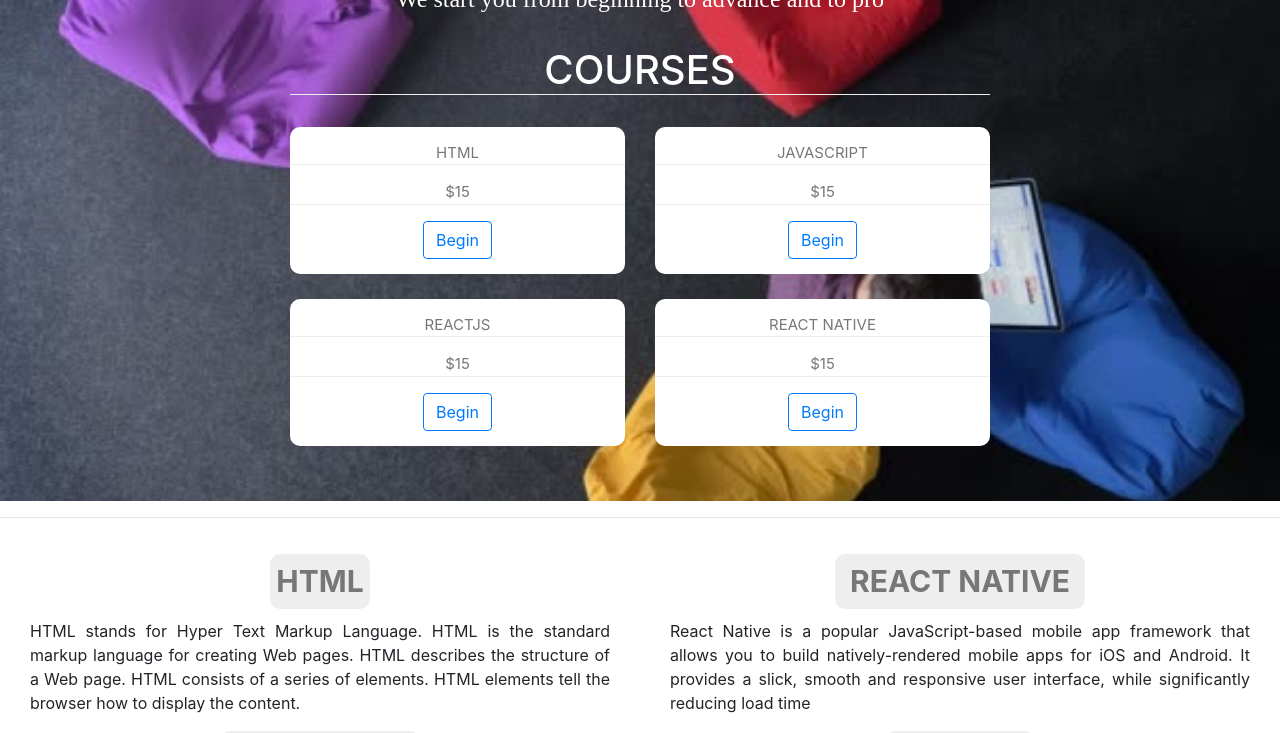
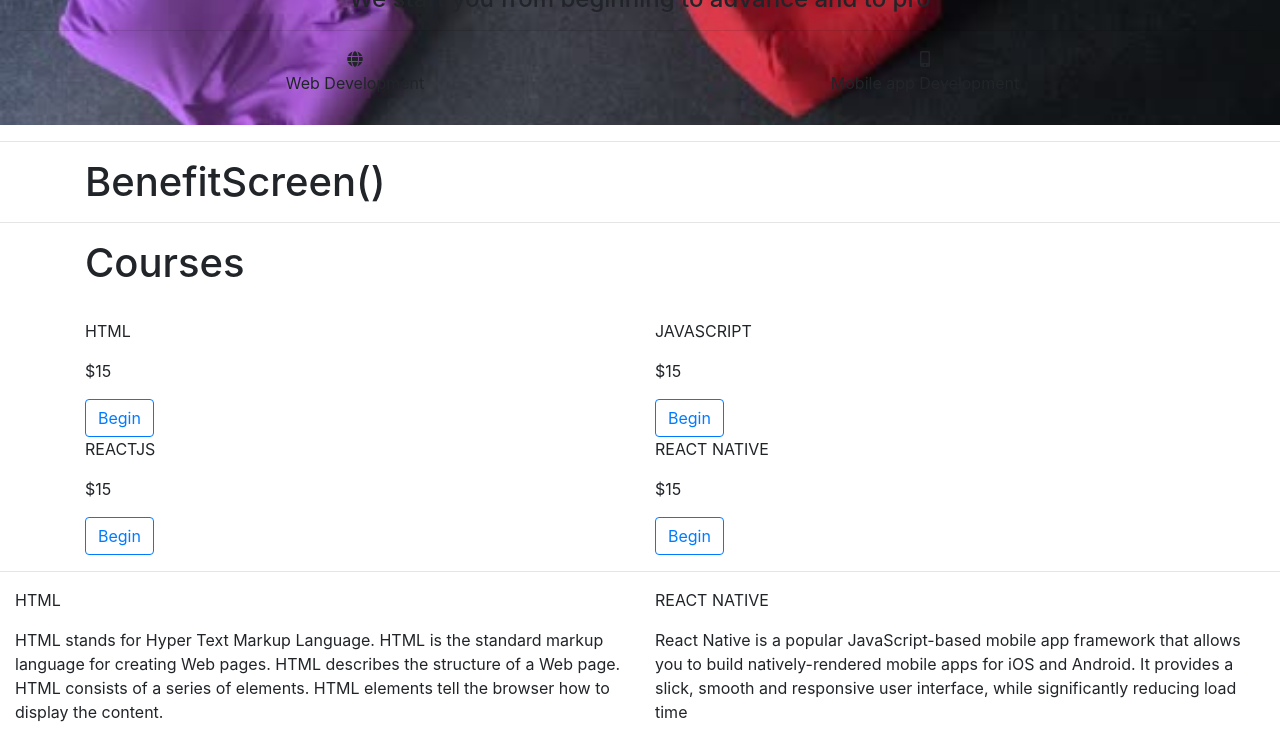
Before and after one commit to YakubuAmidu/Intelligentcoding, a React (Create React App) app: page / in a window 1280 px wide. Shown: the part 200-933 px from the top of the page. Built offline with nearby package versions, Linux system fonts and the light colour scheme; a web font is replaced by a local one.

Commit message:
Commiting changes

```diff
--- a/src/components/App.css
+++ b/src/components/App.css
@@ -64,15 +64,6 @@
   }
 }
 
-.Contact-screen {
-  padding-top: 20px;
-  padding-bottom: 40px;
-}
-
-.Connect-header {
-  margin-bottom: 20px;
-}
-
 .HomeScreen-section {
   background-image: url(../assets/backgroundImage.png);
   background-position: top;
@@ -82,117 +73,3 @@
   text-align: center;
   padding-top: 30px;
 }
-
-.Header-primary {
-  max-width: 700px;
-  margin: 0 auto;
-}
-
-.Header-primary-main {
-  font-family: "Bebas Neue", cursive;
-  color: #fff;
-}
-
-.Header-primary-sub {
-  font-family: "Bebas Neue", cursive;
-  color: #fff;
-}
-
-.Header-courses {
-  color: #fff;
-  text-transform: uppercase;
-  border-bottom: 1px solid #eee;
-}
-
-.Header-skills {
-  border-radius: 10px;
-  background-color: #fff;
-  color: #777;
-  margin-bottom: 25px;
-  padding-top: 15px;
-  padding-bottom: 15px;
-}
-
-.Header-skills:hover {
-  background-color: green;
-  color: #fff;
-}
-
-.Skills {
-  text-transform: uppercase;
-  font-size: 15px;
-  border-bottom: 1px solid #eee;
-}
-
-.Price {
-  border-bottom: 1px solid #eee;
-  font-size: 15px;
-}
-
-.Contact-screen {
-  text-align: center;
-}
-
-.InfoScreen-section {
-  text-align: center;
-  padding-top: 20px;
-}
-
-.Info-icons {
-  text-align: center;
-  padding-left: 15px;
-  padding-right: 15px;
-}
-
-.html {
-  color: #777;
-  font-size: 30px;
-  font-weight: bold;
-  width: 100px;
-  margin: 0 auto;
-  border-radius: 10px;
-  background-color: #eee;
-  padding-top: 5px;
-  padding-bottom: 5px;
-}
-
-.reactnative {
-  color: #777;
-  font-size: 30px;
-  font-weight: bold;
-  width: 250px;
-  margin: 0 auto;
-  border-radius: 10px;
-  background-color: #eee;
-  padding-top: 5px;
-  padding-bottom: 5px;
-}
-
-.bootstrap {
-  color: #777;
-  font-size: 30px;
-  font-weight: bold;
-  width: 200px;
-  margin: 0 auto;
-  border-radius: 10px;
-  background-color: #eee;
-  padding-top: 5px;
-  padding-bottom: 5px;
-}
-
-.flexbox {
-  color: #777;
-  font-size: 30px;
-  font-weight: bold;
-  width: 150px;
-  margin: 0 auto;
-  border-radius: 10px;
-  background-color: #eee;
-  padding-top: 5px;
-  padding-bottom: 5px;
-}
-
-.Info-paragraph {
-  text-align: justify;
-  margin-top: 10px;
-}
--- a/src/components/App.js
+++ b/src/components/App.js
@@ -1,5 +1,7 @@
 import React, { Component } from "react";
 import HomeScreen from "../screens/HomeScreen";
+import BenefitScreen from "../screens/BenefitScreen";
+import SkillScreen from "../screens/SkillScreen";
 import AboutScreen from "../screens/AboutScreen";
 import ContactScreen from "../screens/ContactScreen";
 import InfoScreen from "../screens/InfoScreen";
@@ -12,6 +14,10 @@ class App extends Component {
         <Header />
         <HomeScreen />
         <hr />
+        <BenefitScreen />
+        <hr />
+        <SkillScreen />
+        <hr />
         <InfoScreen />
         <hr />
         <AboutScreen />
--- /dev/null
+++ b/src/screens/BenefitScreen.js
@@ -0,0 +1,12 @@
+import React from "react";
+import { Container } from "react-bootstrap";
+
+const BenefitScreen = () => {
+  return (
+    <Container>
+      <h1>BenefitScreen()</h1>
+    </Container>
+  );
+};
+
+export default BenefitScreen;
--- a/src/screens/ContactScreen.js
+++ b/src/screens/ContactScreen.js
@@ -1,11 +1,12 @@
 import React from "react";
+import { Container } from "react-bootstrap";
 import SocialProfiles from "../components/SocialProfiles";
 
 const ContactScreen = () => {
   return (
-    <div className="Contact-screen">
+    <Container fluid className="Contact-screen">
       <SocialProfiles />
-    </div>
+    </Container>
   );
 };
 
--- a/src/screens/HomeScreen.js
+++ b/src/screens/HomeScreen.js
@@ -1,5 +1,5 @@
 import React from "react";
-import { Button, Container, Row, Col } from "react-bootstrap";
+import { Container, Row, Col } from "react-bootstrap";
 
 const HomeScreen = () => {
   return (
@@ -10,48 +10,25 @@ const HomeScreen = () => {
         <h4 className="Header-primary-sub">
           We start you from beginning to advance and to pro
         </h4>
-        <br />
-        <h1 className="Header-courses">Courses</h1>
-        <br />
+      </div>
+      <hr />
+
+      <Container className="container-course">
         <Row>
-          <Col xs={6}>
-            <div className="Header-skills">
-              <p className="Skills">HTML</p>
-              <p className="Price">$15</p>
-              <Button className="Begin" variant="outline-primary">
-                Begin
-              </Button>
+          <Col>
+            <div className="Header-course-main">
+              <i class="fas fa-globe"></i>
+              <div className="Header-course-sub">Web Development</div>
             </div>
           </Col>
-          <Col xs={6}>
-            <div className="Header-skills">
-              <p className="Skills">JAVASCRIPT</p>
-              <p className="Price">$15</p>
-              <Button className="Begin" variant="outline-primary">
-                Begin
-              </Button>
-            </div>
-          </Col>
-          <Col xs={6}>
-            <div className="Header-skills">
-              <p className="Skills">REACTJS</p>
-              <p className="Price">$15</p>
-              <Button className="Begin" variant="outline-primary">
-                Begin
-              </Button>
-            </div>
-          </Col>
-          <Col xs={6}>
-            <div className="Header-skills">
-              <p className="Skills">REACT NATIVE</p>
-              <p className="Price">$15</p>
-              <Button className="Begin" variant="outline-primary">
-                Begin
-              </Button>
+          <Col>
+            <div className="Header-course-main">
+              <i class="fas fa-mobile-alt"></i>
+              <div className="Header-course-sub">Mobile app Development</div>
             </div>
           </Col>
         </Row>
-      </div>
+      </Container>
     </Container>
   );
 };
--- /dev/null
+++ b/src/screens/SkillScreen.js
@@ -0,0 +1,51 @@
+import React from "react";
+import { Row, Col, Button, Container } from "react-bootstrap";
+
+const SkillScreen = () => {
+  return (
+    <Container className="Skills-section">
+      <h1 className="Header-title">Courses</h1>
+      <br />
+      <Row>
+        <Col xs={6}>
+          <div className="Header-skills">
+            <p className="Skills">HTML</p>
+            <p className="Price">$15</p>
+            <Button className="Begin" variant="outline-primary">
+              Begin
+            </Button>
+          </div>
+        </Col>
+        <Col xs={6}>
+          <div className="Header-skills">
+            <p className="Skills">JAVASCRIPT</p>
+            <p className="Price">$15</p>
+            <Button className="Begin" variant="outline-primary">
+              Begin
+            </Button>
+          </div>
+        </Col>
+        <Col xs={6}>
+          <div className="Header-skills">
+            <p className="Skills">REACTJS</p>
+            <p className="Price">$15</p>
+            <Button className="Begin" variant="outline-primary">
+              Begin
+            </Button>
+          </div>
+        </Col>
+        <Col xs={6}>
+          <div className="Header-skills">
+            <p className="Skills">REACT NATIVE</p>
+            <p className="Price">$15</p>
+            <Button className="Begin" variant="outline-primary">
+              Begin
+            </Button>
+          </div>
+        </Col>
+      </Row>
+    </Container>
+  );
+};
+
+export default SkillScreen;
```
Also changed, not shown: src/screens/AboutScreen.js (+0 -12 lines).
